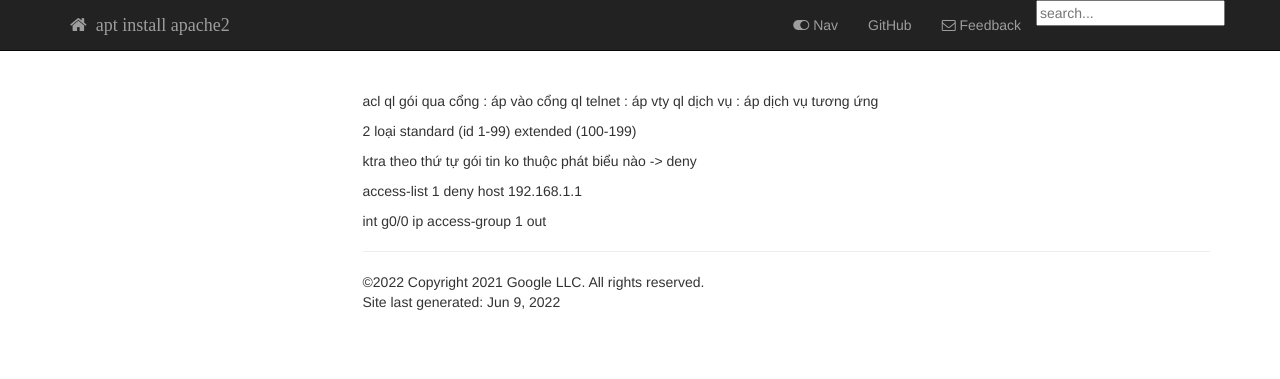
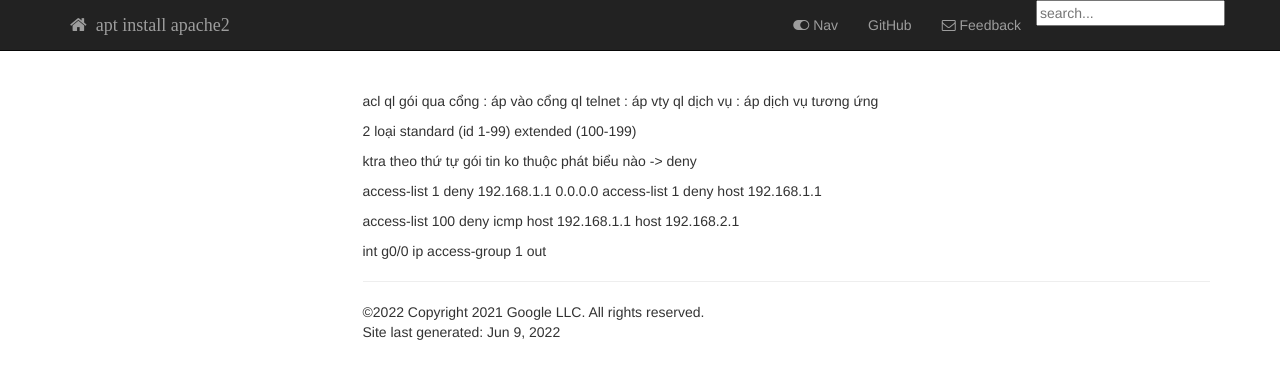
Before and after one commit to aptinstallapache2/aptinstallapache2.github.io, a Jekyll site: the page built from pages/CCNA/ACL.md, in a window 1280 px wide. Shown: the top 379 px of the page. Built offline with Jekyll 4.4.1, drawn with Linux system fonts in a browser that asks for light colours; nearby versions of some CDN libraries; our own code applies the rules of GitHub Pages for plain Markdown files; library files that are not in the unit come from our copies; comment, search, counter and statistics services are not loaded.

Commit message:
Update ACL.md

```diff
--- a/pages/CCNA/ACL.md
+++ b/pages/CCNA/ACL.md
@@ -11,7 +11,10 @@ theo thứ tự
 gói tin ko thuộc phát biểu nào -> deny
 
 
+access-list 1 deny 192.168.1.1 0.0.0.0
 access-list 1 deny host 192.168.1.1
+
+access-list 100 deny icmp host 192.168.1.1 host 192.168.2.1
 
 int g0/0
 ip access-group 1 out
```
